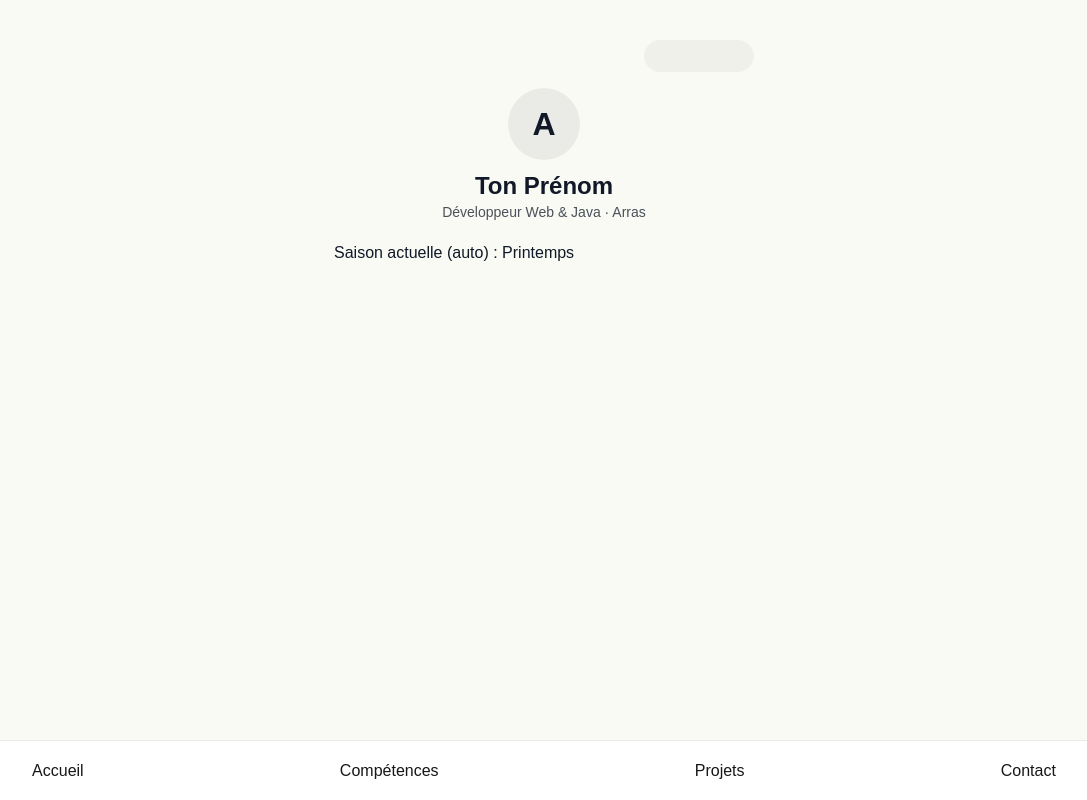
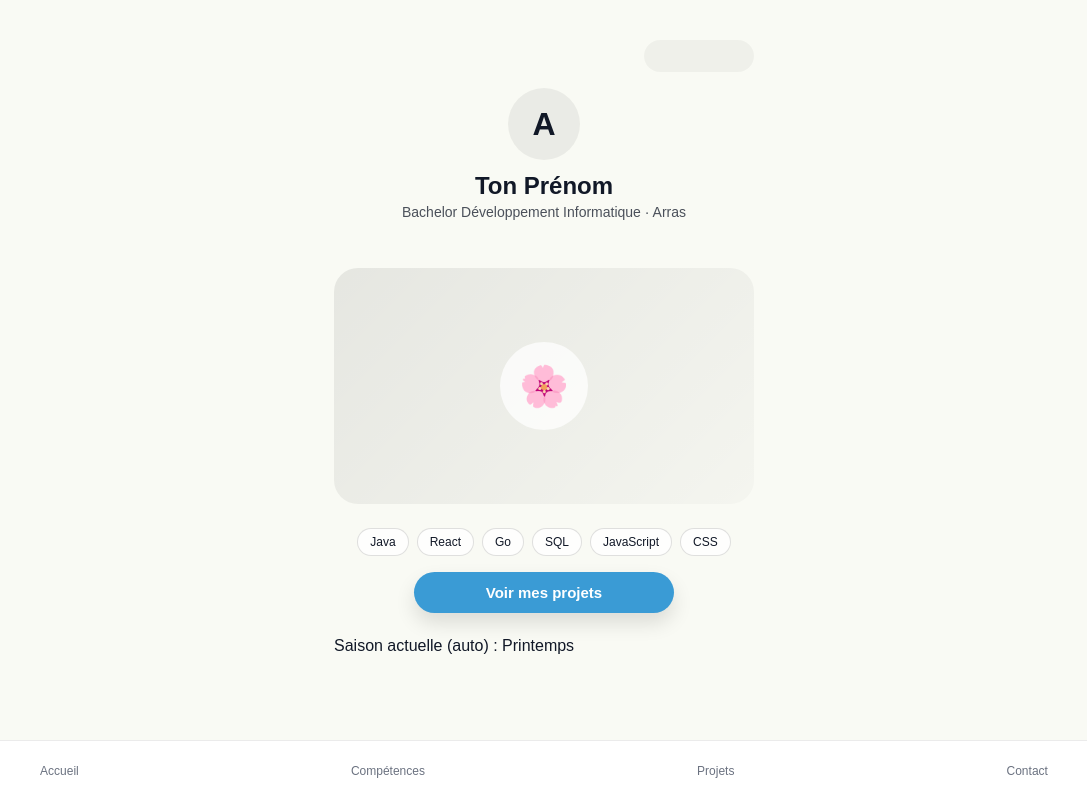
Before and after one commit to DELCUSEAllan/PortfolioSaisonAllan, a Next.js app in the folder portfolio-saisons/: page / in a window 1280 px wide. Shown: the whole page, without its empty margins (96-1183 px from the left). Built offline with nearby package versions, Linux system fonts and the light colour scheme.

Commit message:
feat : Ajout header, carte saison et tags technos

```diff
--- a/portfolio-saisons/src/app/components/BarreNavigation.jsx
+++ b/portfolio-saisons/src/app/components/BarreNavigation.jsx
@@ -1,5 +1,3 @@
-// src/components/BarreNavigation.jsx
-
 import Link from "next/link";
 
 export default function BarreNavigation() {
@@ -15,7 +13,9 @@ export default function BarreNavigation() {
         justifyContent: "space-around",
         alignItems: "center",
         backgroundColor: "#FFFFFF",
-        borderTop: "1px solid rgba(0,0,0,0.08)",
+        borderTop: "1px solid rgba(0, 0, 0, 0.08)",
+        fontSize: "12px",
+        color: "#6B7280", // couleur de texte cohérente avec ta palette
       }}
     >
       <Link href="/">Accueil</Link>
--- /dev/null
+++ b/portfolio-saisons/src/app/components/BoutonPrincipal.jsx
@@ -0,0 +1,7 @@
+export default function BoutonPrincipal({ texte }) {
+  return (
+    <button className="bouton-principal">
+      {texte}
+    </button>
+  );
+}
--- /dev/null
+++ b/portfolio-saisons/src/app/components/CarteSaison.jsx
@@ -0,0 +1,17 @@
+export default function CarteSaison({ nomSaison }) {
+  return (
+    <section className="carte-saison">
+      <div className="carte-saison-fond">
+        <div className="carte-saison-icone">
+          <span className="carte-saison-emoji">
+            {/* Emoji provisoire selon la saison */}
+            {nomSaison === "Printemps" && "🌸"}
+            {nomSaison === "Été" && "☀️"}
+            {nomSaison === "Automne" && "🍂"}
+            {nomSaison === "Hiver" && "❄️"}
+          </span>
+        </div>
+      </div>
+    </section>
+  );
+}
--- a/portfolio-saisons/src/app/components/EnTeteAccueil.jsx
+++ b/portfolio-saisons/src/app/components/EnTeteAccueil.jsx
@@ -15,7 +15,7 @@ export default function EnTeteAccueil() {
         <div className="en-tete-textes">
           <h1 className="en-tete-nom">Ton Prénom</h1>
           <p className="en-tete-sous-titre">
-            Développeur Web &amp; Java · Arras
+            Bachelor Développement Informatique · Arras
           </p>
         </div>
       </div>
--- /dev/null
+++ b/portfolio-saisons/src/app/components/EtiquettesTechnos.jsx
@@ -0,0 +1,20 @@
+const TECHNOS = [
+  "Java",
+  "React",
+  "Go",
+  "SQL",
+  "JavaScript",
+  "CSS",
+];
+
+export default function EtiquettesTechnos() {
+  return (
+    <div className="etiquettes-technos">
+      {TECHNOS.map((techno) => (
+        <span key={techno} className="etiquette-techno">
+          {techno}
+        </span>
+      ))}
+    </div>
+  );
+}
--- a/portfolio-saisons/src/app/globals.css
+++ b/portfolio-saisons/src/app/globals.css
@@ -108,3 +108,76 @@ a {
   margin: 0;
   opacity: 0.75;
 }
+
+/* Carte centrale de saison */
+
+.carte-saison {
+  margin-top: 24px;
+  margin-bottom: 24px;
+}
+
+.carte-saison-fond {
+  width: 100%;
+  aspect-ratio: 16 / 9;
+  border-radius: 24px;
+  background: linear-gradient(135deg, rgba(0, 0, 0, 0.08), rgba(0, 0, 0, 0.02));
+  display: flex;
+  align-items: center;
+  justify-content: center;
+}
+
+.carte-saison-icone {
+  width: 88px;
+  height: 88px;
+  border-radius: 999px;
+  background-color: rgba(255, 255, 255, 0.75);
+  display: flex;
+  align-items: center;
+  justify-content: center;
+}
+
+.carte-saison-emoji {
+  font-size: 40px;
+}
+
+/* Étiquettes de technos */
+
+.etiquettes-technos {
+  display: flex;
+  flex-wrap: wrap;
+  gap: 8px;
+  justify-content: center;
+  margin-top: 16px;
+  margin-bottom: 16px;
+}
+
+.etiquette-techno {
+  padding: 6px 12px;
+  border-radius: 999px;
+  border: 1px solid rgba(0, 0, 0, 0.12);
+  font-size: 12px;
+  background-color: rgba(255, 255, 255, 0.8);
+}
+
+/* Bouton Principal */
+.bouton-principal {
+  display: block;
+  width: 100%;
+  max-width: 260px;
+  margin: 0 auto 24px auto; /* auto gauche/droite => centré */
+  padding: 12px 16px;
+  border-radius: 999px;
+  border: none;
+  font-size: 15px;
+  font-weight: 600;
+  cursor: pointer;
+  background-color: #3A9BD5; /* provisoire, lié à l'été */
+  color: #FFFFFF;
+  box-shadow: 0 10px 20px rgba(0, 0, 0, 0.12);
+}
+
+/* Rendu palette barre nav */
+nav a {
+  color: inherit;
+  text-decoration: none;
+}
--- a/portfolio-saisons/src/app/page.jsx
+++ b/portfolio-saisons/src/app/page.jsx
@@ -1,10 +1,15 @@
 "use client";
+
 
 import BarreNavigation from "./components/BarreNavigation";
 import EnTeteAccueil from "./components/EnTeteAccueil";
 import { SAISONS } from "./config/couleursSaisons";
 import { determinerSaisonParDate } from "./utils/saisons";
 import styles from "./page.module.css";
+import CarteSaison from "./components/CarteSaison";
+import EtiquettesTechnos from "./components/EtiquettesTechnos";
+import BoutonPrincipal from "./components/BoutonPrincipal";
+
 
 const saisonAutoParDate = determinerSaisonParDate(new Date());
 
@@ -14,7 +19,7 @@ export default function Accueil() {
 
   return (
     <>
-      <main
+            <main
         className={styles.accueil}
         style={{
           backgroundColor: saison.fondPage,
@@ -24,7 +29,14 @@ export default function Accueil() {
         <div className={styles.contenu}>
           <EnTeteAccueil />
 
-          <p>Saison actuelle (auto) : {saison.nom}</p>
+          <CarteSaison nomSaison={saison.nom} />
+
+        <EtiquettesTechnos />
+
+        <BoutonPrincipal texte="Voir mes projets" />
+
+        <p>Saison actuelle (auto) : {saison.nom}</p>
+
         </div>
       </main>
 
```
